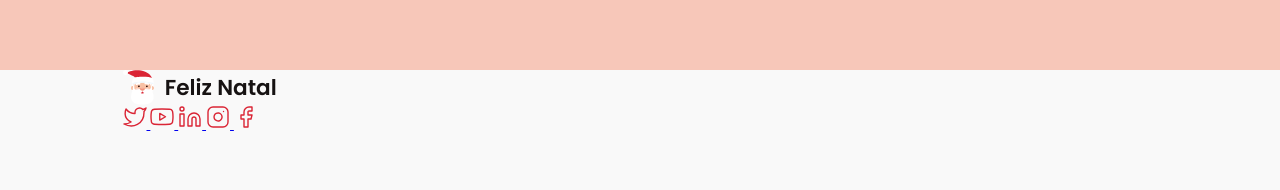
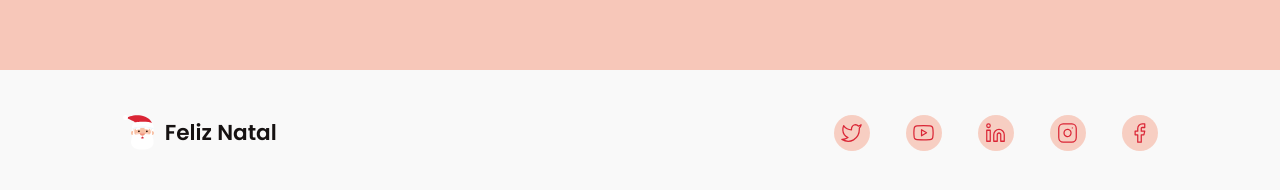
Before and after one commit to Pedro35803/Codelandia_Desafio-16, a plain HTML site: page index.html in a window 1280 px wide. Shown: the part 1582-1772 px from the top of the page. Before the commit the page ends 1717 px from the top, so only its background shows below. Drawn offline with Linux system fonts and the light colour scheme.

Commit message:
Adicionando container footer

```diff
--- a/assets/style/scss/container/_accessories.scss
+++ b/assets/style/scss/container/_accessories.scss
@@ -33,27 +33,21 @@
     }
 }
 
+@media (max-width: $win-tablet) {
+    .accessories .container-accessories {
+        justify-content: space-around;
+    }
+}
+
 @media (max-width: $win-mobile) {
     .accessories {
         .accessories-header .title {
             margin-bottom: 2rem;
         }
 
-        .container-accessories {
-            justify-content: space-around;
-
-            .accessories-item {
-                .img {
-                    max-width: 15rem;
-                }
-
-                // .subtitle {
-                //     font-size: 1.4rem;
-                // }
-
-                // .paragraph {
-                //     font-size: 1.2rem;
-                // }
+        .container-accessories .accessories-item {
+            .img {
+                max-width: 15rem;
             }
         }
     }
--- a/assets/style/scss/container/_text.scss
+++ b/assets/style/scss/container/_text.scss
@@ -9,6 +9,7 @@
 
 .container-text {
     @extend .flex-between;
+    gap: 1rem;
 
     .section-text {
         @extend .flex-column;
--- /dev/null
+++ b/assets/style/scss/layout/_footer.scss
@@ -0,0 +1,45 @@
+.footer {
+    padding: 5rem 0;
+
+    .container-footer {
+        @extend .flex-between;
+
+        .section-icon {
+            @extend .flex-between;
+            gap: 4rem;
+
+            .icon {
+                @extend .flex;
+                justify-content: center;
+                background: rgba($color-primary, .85);
+
+                width: 4rem;
+                height: 4rem;
+                border-radius: 50%;
+
+                &:hover {
+                    background: transparent;
+                    border: 3px solid $color-primary;
+                }
+
+                img {
+                    width: 2.4rem;
+                }
+            }
+        }
+    }
+}
+
+@media (max-width: ($win-mobile - 200px)) {
+    .footer .container-footer {
+        justify-content: center;
+
+        .logo {
+            display: none;
+        }
+
+        .section-icon {
+            width: 100%;
+        }
+    }
+}
--- a/assets/style/scss/main.scss
+++ b/assets/style/scss/main.scss
@@ -4,6 +4,7 @@
 @import 'layout/nav';
 @import 'layout/logo';
 @import 'layout/button';
+@import 'layout/footer';
 
 @import 'container/text';
 @import 'container/accessories';
--- a/index.html
+++ b/index.html
@@ -105,25 +105,25 @@
                     <h1>Feliz Natal</h1>
                 </header>
 
-                <section>
-                    <a href="#">
-                        <img class="icon" src="assets/img/icons/twitter-icon.svg" alt="Twitter">
+                <section class="section-icon">
+                    <a class="icon" href="#">
+                        <img src="assets/img/icons/twitter-icon.svg" alt="Twitter">
                     </a>
 
-                    <a href="#">
-                        <img class="icon" src="assets/img/icons/youtube-icon.svg" alt="YouTube">
+                    <a class="icon" href="#">
+                        <img src="assets/img/icons/youtube-icon.svg" alt="YouTube">
                     </a>
 
-                    <a href="#">
-                        <img class="icon" src="assets/img/icons/linkedin-icon.svg" alt="LinkedIn">
+                    <a class="icon" href="#">
+                        <img src="assets/img/icons/linkedin-icon.svg" alt="LinkedIn">
                     </a>
 
-                    <a href="#">
-                        <img class="icon" src="assets/img/icons/instagram-icon.svg" alt="Instagram">
+                    <a class="icon" href="#">
+                        <img src="assets/img/icons/instagram-icon.svg" alt="Instagram">
                     </a>
 
-                    <a href="#">
-                        <img class="icon" src="assets/img/icons/facebook-icon.svg" alt="Facebook">
+                    <a class="icon" href="#">
+                        <img src="assets/img/icons/facebook-icon.svg" alt="Facebook">
                     </a>
                 </section>
             </div>
```
Also changed, not shown: assets/style/main.css.
